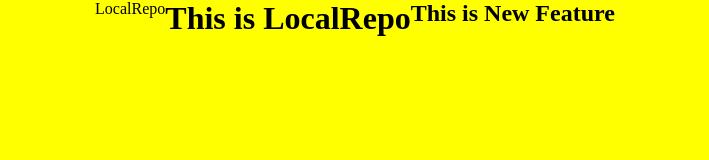
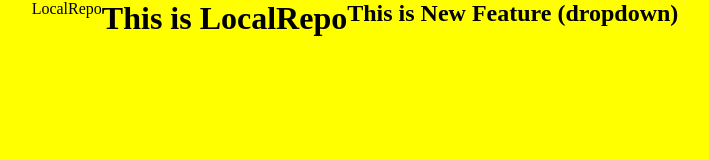
Before and after one commit to mohibmemon5/LocalRepo, a plain HTML site: page index.html in a window 1280 px wide. Shown: the whole page, without its empty margins (285-994 px from the left). Drawn offline with Linux system fonts and the light colour scheme.

```diff
--- a/index.html
+++ b/index.html
@@ -9,7 +9,7 @@
 <body>
 
     <h1>This is LocalRepo</h1>
-    <h2>This is New Feature</h2>
+    <h2>This is New Feature (dropdown)</h2>
 
 </body>
 </html>
```
